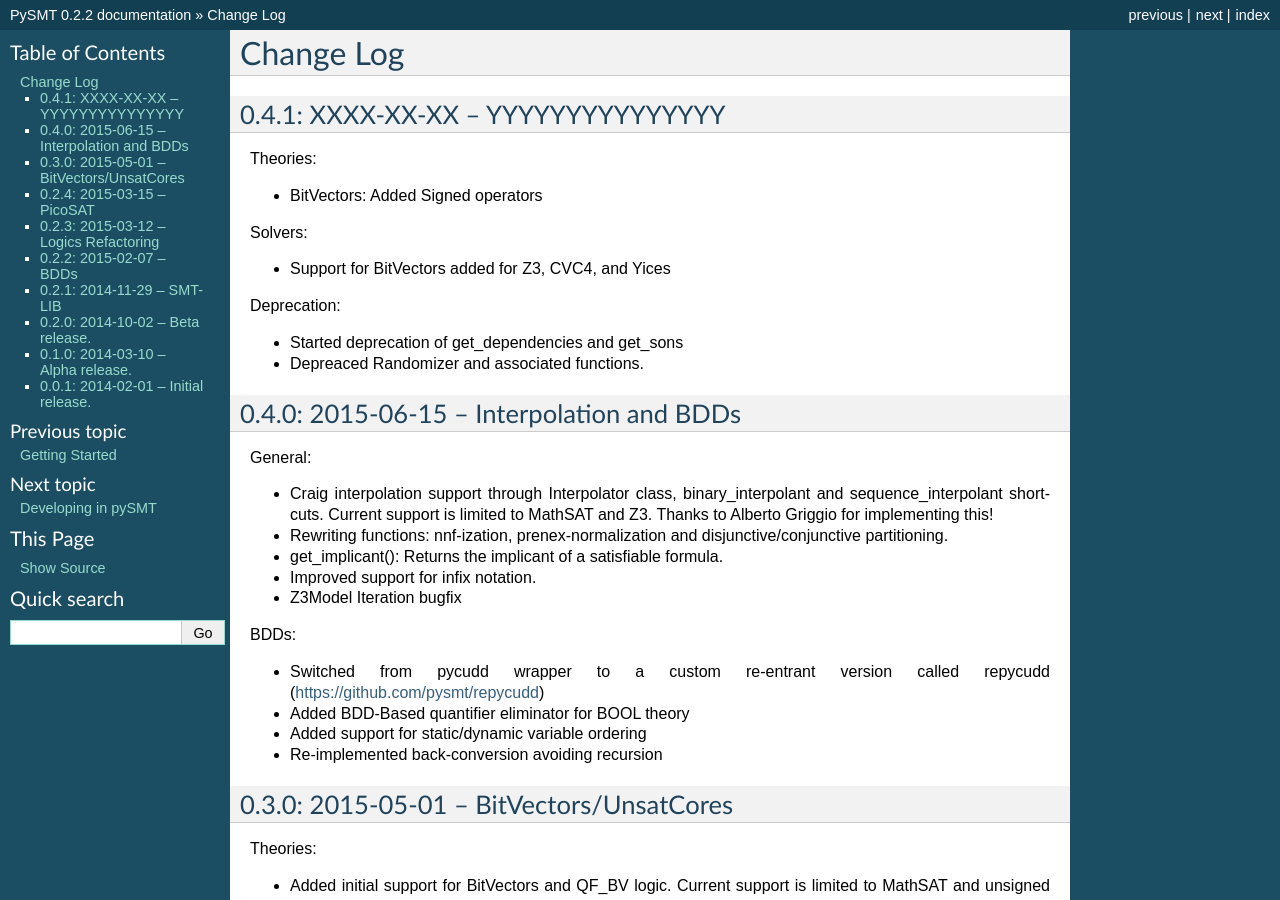
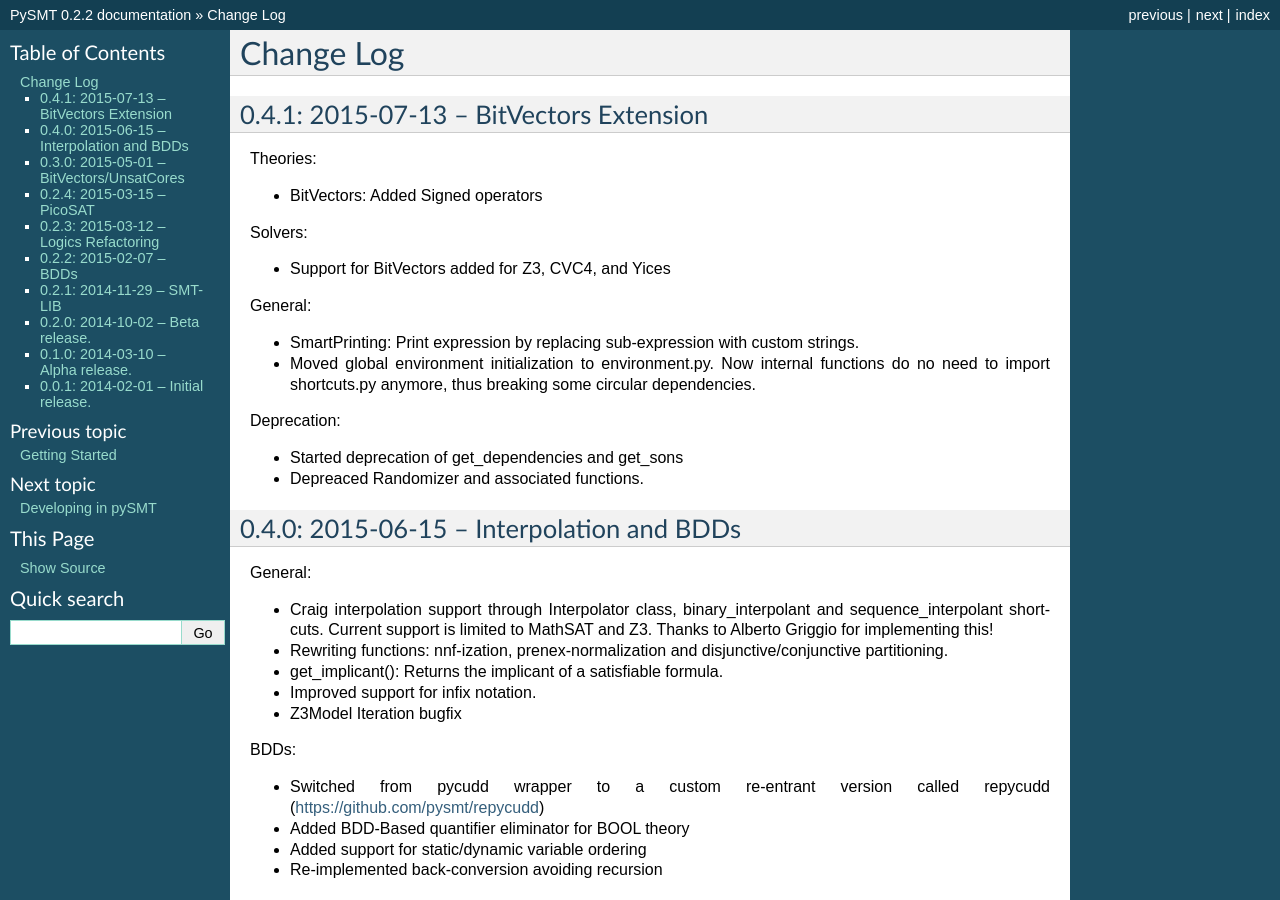
Before and after one commit to pysmt/pysmt, a Sphinx documentation site: the page built from docs/CHANGES.rst, in a window 1280 px wide and 900 px high. Built offline with Sphinx 7.4.7, drawn with Linux system fonts in a browser that asks for light colours; formulas are drawn with MathJax 3.

Commit message:
Release 0.4.1

```diff
--- a/docs/CHANGES.rst
+++ b/docs/CHANGES.rst
@@ -1,8 +1,8 @@
 Change Log
 ==========
 
-0.4.1: XXXX-XX-XX -- YYYYYYYYYYYYYYY
-------------------------------------
+0.4.1: 2015-07-13 -- BitVectors Extension
+-----------------------------------------
 
 Theories:
 
@@ -11,6 +11,15 @@
 Solvers:
 
 * Support for BitVectors added for Z3, CVC4, and Yices
+
+General:
+
+* SmartPrinting: Print expression by replacing sub-expression with
+  custom strings.
+
+* Moved global environment initialization to environment.py. Now
+  internal functions do no need to import shortcuts.py anymore, thus
+  breaking some circular dependencies.
 
 Deprecation:
 
--- a/setup.py
+++ b/setup.py
@@ -43,7 +43,7 @@
 
 setup(
     name='PySMT',
-    version='0.4.1.dev1',
+    version='0.4.1',
     author='PySMT Team',
     author_email='info@pysmt.org',
     packages = find_packages(),
```
